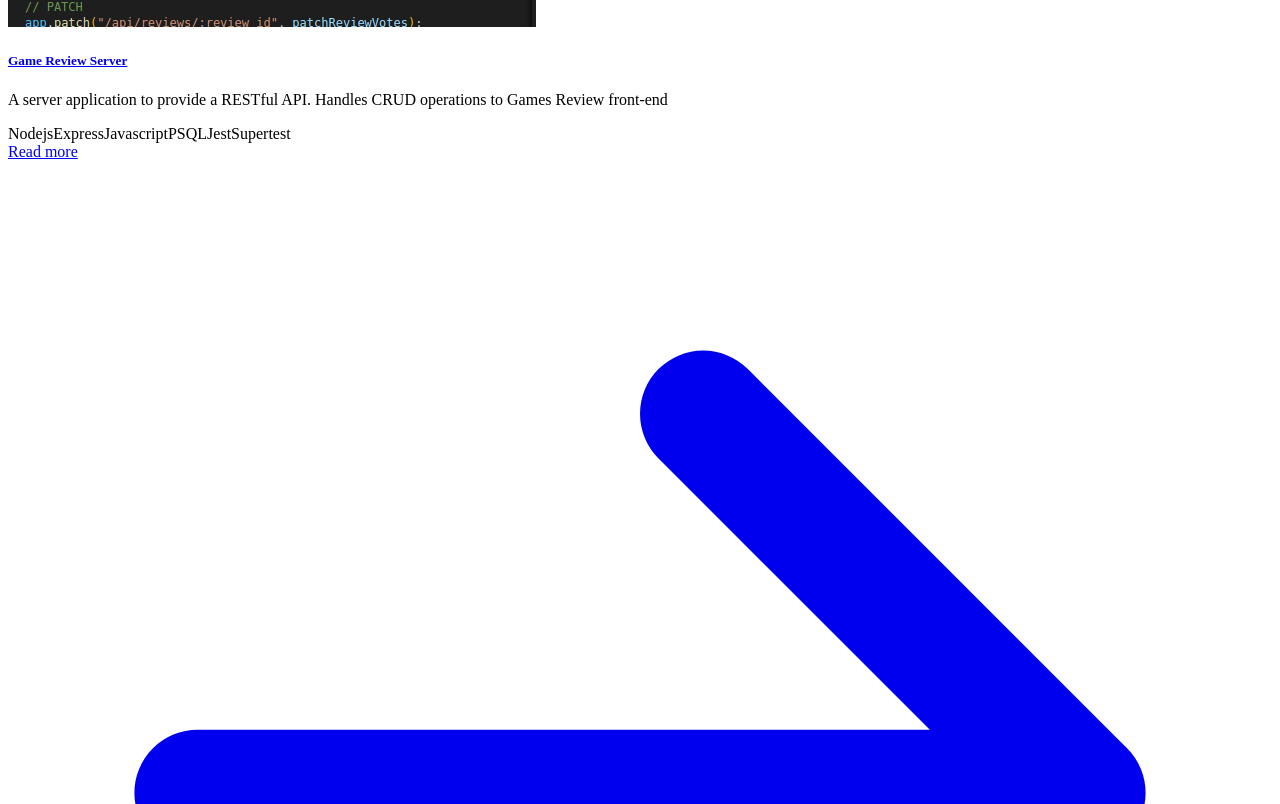
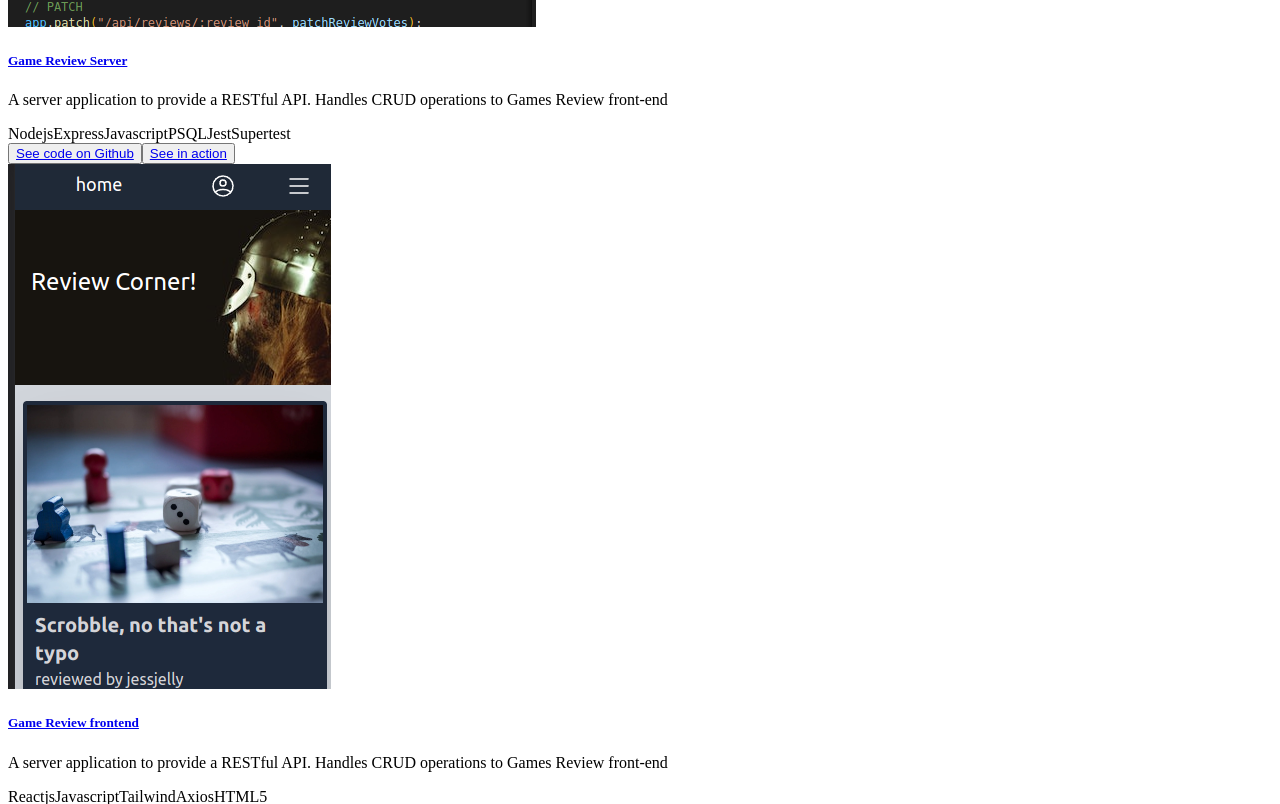
Before and after one commit to FimbulWinters/portfolio-site, a Next.js app in the folder portfolio_site/: page /portfolio in a window 1280 px wide. Shown: the part 536-1340 px from the top of the page. Built offline with nearby package versions, Linux system fonts and the light colour scheme.

Commit message:
added external links to portfolio pages

```diff
--- a/portfolio_site/app/layout.tsx
+++ b/portfolio_site/app/layout.tsx
@@ -5,7 +5,6 @@ export default function RootLayout({
 }: {
   children: React.ReactNode;
 }) {
-  console.log("hello from home");
   return (
     <html>
       <head></head>
--- a/portfolio_site/app/nav.tsx
+++ b/portfolio_site/app/nav.tsx
@@ -5,7 +5,7 @@ import Menu from "./menu";
 
 export default function Navigation() {
   7;
-  console.log("hello from nav");
+
   const [isOpen, setIsOpen] = useState<boolean>(false);
 
   return (
--- a/portfolio_site/app/portfolio/page.tsx
+++ b/portfolio_site/app/portfolio/page.tsx
@@ -12,6 +12,7 @@ const Portfolio = () => {
     projectSummary: string;
     projectImage: StaticImageData;
     technologies: Array<string>;
+    links: Array<string>;
   }[] = [
     {
       projectName: "Game Review Server",
@@ -26,6 +27,10 @@ const Portfolio = () => {
         "Jest",
         "Supertest",
       ],
+      links: [
+        "https://github.com/FimbulWinters/Game-server-async-await",
+        "https://embarrassed-calf-lapel.cyclic.app/api",
+      ],
     },
     {
       projectName: "Game Review frontend",
@@ -33,6 +38,10 @@ const Portfolio = () => {
         "A server application to provide a RESTful API. Handles CRUD operations to Games Review front-end",
       projectImage: games,
       technologies: ["Reactjs", "Javascript", "Tailwind", "Axios", "HTML5"],
+      links: [
+        "https://github.com/FimbulWinters/Games-Front-end",
+        "https://boardgamecorner.netlify.app/home",
+      ],
     },
     {
       projectName: "Hobnob Game",
@@ -40,6 +49,10 @@ const Portfolio = () => {
         "A silly game that works in a similar way to Cookie Clicker. Please forgive the absolutelu terrible UI here... we had a small challenge in our seminar group to see who could make the loudest one possible",
       projectImage: hobnob,
       technologies: ["Reactjs", "Javascript", "HTML5", "CSS3"],
+      links: [
+        "https://github.com/FimbulWinters/hobnobgame/tree/main/hobnob-game",
+        "https://hobnobgame.netlify.app/",
+      ],
     },
     {
       projectName: "The Long Way Home",
@@ -55,6 +68,7 @@ const Portfolio = () => {
         "Mongoose",
         "mongoDB",
       ],
+      links: ["https://github.com/FimbulWinters/Power-projec-FE", ""],
     },
   ];
 
@@ -96,25 +110,22 @@ const Portfolio = () => {
                       );
                     })}
                   </section>
-                  <Link
-                    href={`/portfolio/${projectURL}`}
-                    className="inline-flex items-center px-3 py-2 text-sm font-medium text-center text-textColour bg-blue-700 rounded-lg focus:ring-4 focus:outline-none focus:ring-blue-300"
-                  >
-                    Read more
-                    <svg
-                      aria-hidden="true"
-                      className="w-4 h-4 ml-2 -mr-1"
-                      fill="currentColor"
-                      viewBox="0 0 20 20"
-                      xmlns="http://www.w3.org/2000/svg"
+                  <button>
+                    <a
+                      className="inline-flex items-center px-3 py-2 text-sm font-medium text-center text-textColour"
+                      href={project.links[0]}
                     >
-                      <path
-                        fill-rule="evenodd"
-                        d="M10.293 3.293a1 1 0 011.414 0l6 6a1 1 0 010 1.414l-6 6a1 1 0 01-1.414-1.414L14.586 11H3a1 1 0 110-2h11.586l-4.293-4.293a1 1 0 010-1.414z"
-                        clip-rule="evenodd"
-                      ></path>
-                    </svg>
-                  </Link>
+                      See code on Github
+                    </a>
+                  </button>
+                  <button>
+                    <a
+                      className="inline-flex items-center px-3 py-2 text-sm font-medium text-center text-textColour"
+                      href={project.links[1]}
+                    >
+                      See in action
+                    </a>
+                  </button>
                 </div>
               </div>
             </article>
```
Also changed, not shown: portfolio_site/app/portfolio/[projectURL]/page.tsx (deleted, +0 -13 lines).
